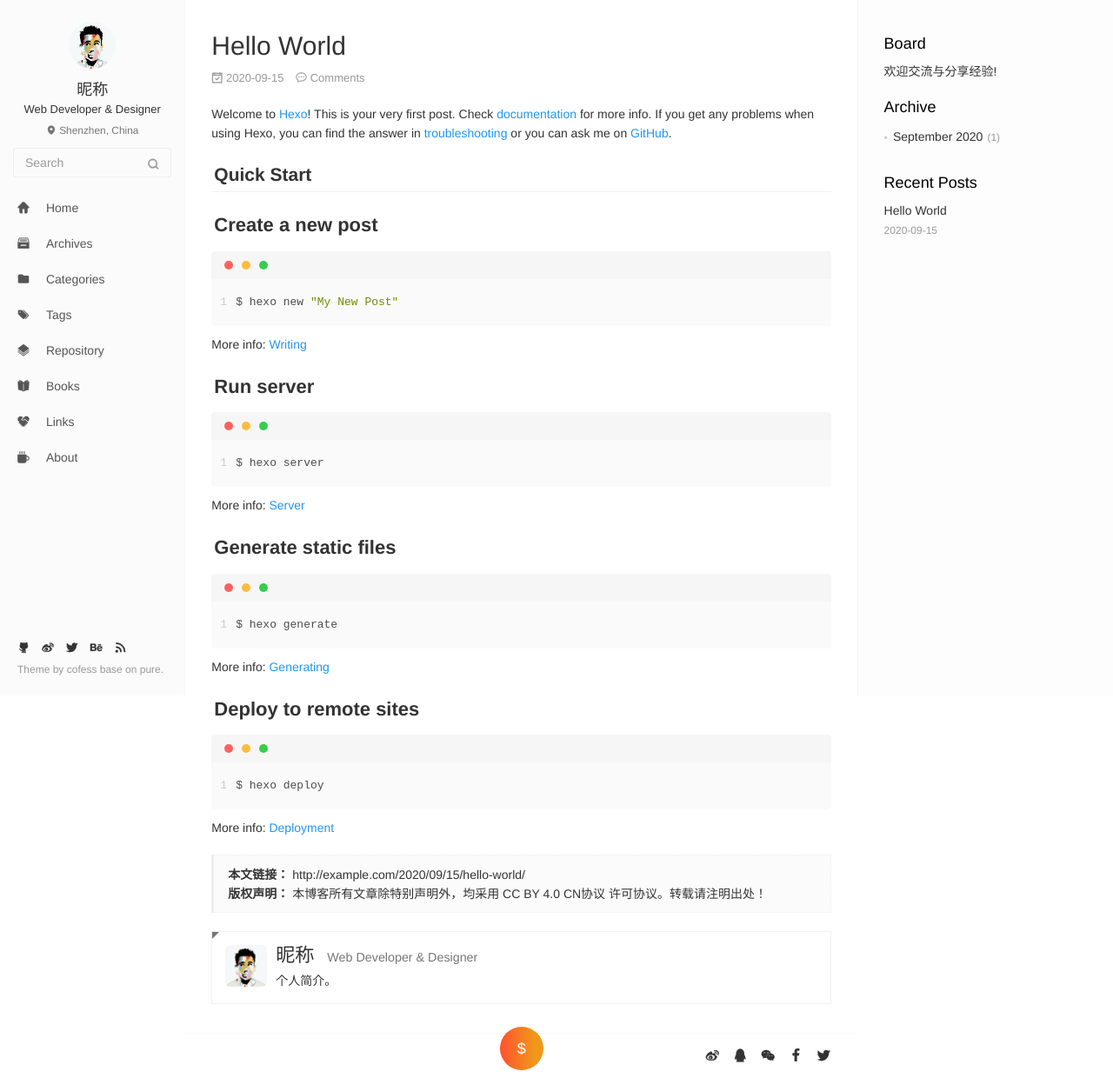
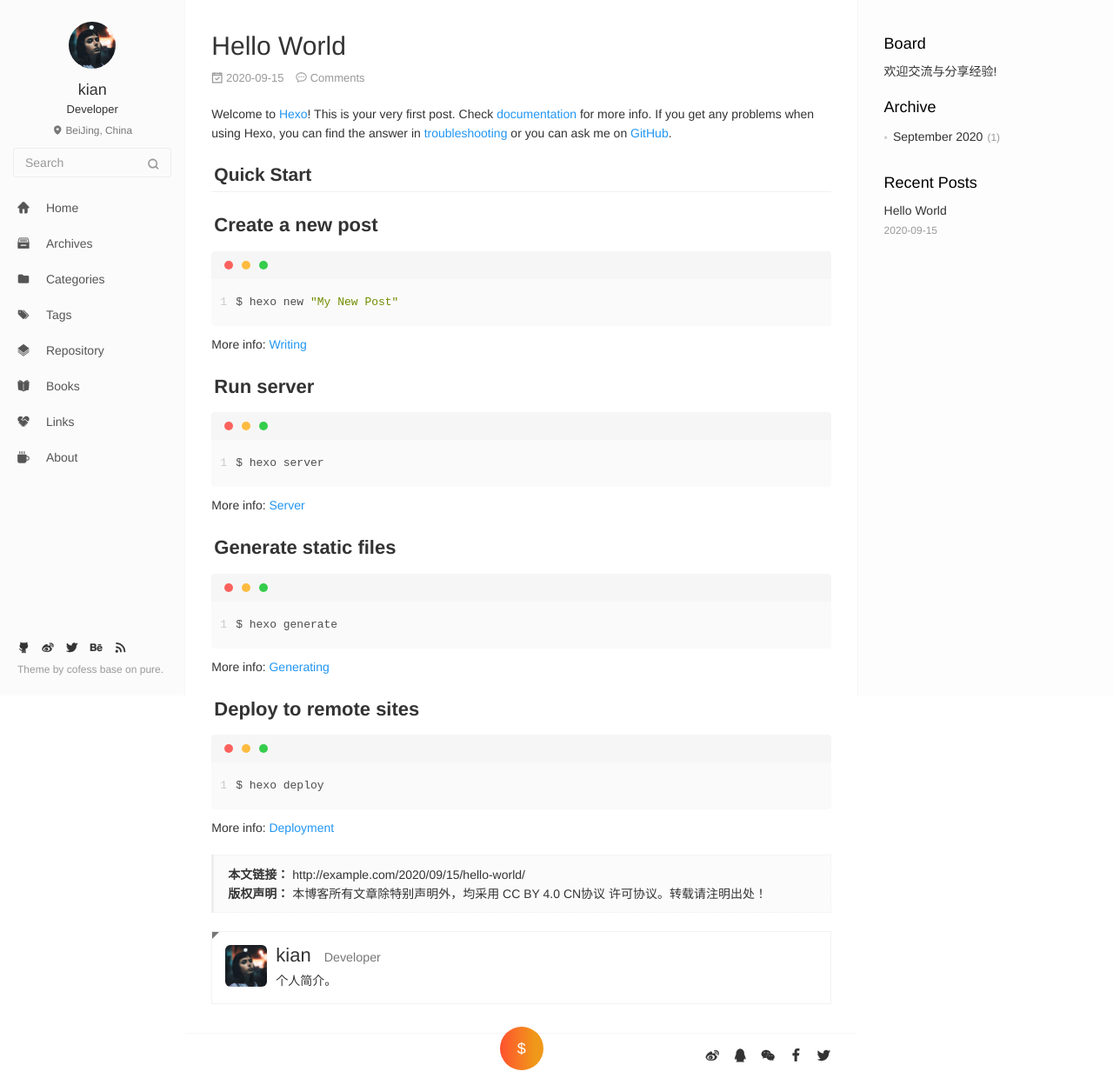
Before and after one commit to BossChow/BossChow.github.io, a plain HTML site: page 2020/09/15/hello-world/index.html in a window 1280 px wide. Shown: the whole page at 87% size. Drawn offline with nearby package versions, Linux system fonts and the light colour scheme; a script that the page names is missing.

Commit message:
Site updated: 2020-09-16 01:46:28

```diff
--- a/2020/09/15/hello-world/index.html
+++ b/2020/09/15/hello-world/index.html
@@ -54,12 +54,12 @@
 
 
       <div class="profile-block text-center">
-        <a id="avatar" href="https://github.com/cofess" target="_blank">
-          <img class="img-circle img-rotate" src="/images/avatar.jpg" width="200" height="200">
+        <a id="avatar" href="https://github.com/bosschow" target="_blank">
+          <img class="img-circle img-rotate" src="/images/avatar.png" width="200" height="200">
         </a>
-        <h2 id="name" class="hidden-xs hidden-sm">昵称</h2>
-        <h3 id="title" class="hidden-xs hidden-sm hidden-md">Web Developer &amp; Designer</h3>
-        <small id="location" class="text-muted hidden-xs hidden-sm"><i class="icon icon-map-marker"></i> Shenzhen, China</small>
+        <h2 id="name" class="hidden-xs hidden-sm">kian</h2>
+        <h3 id="title" class="hidden-xs hidden-sm hidden-md">Developer</h3>
+        <small id="location" class="text-muted hidden-xs hidden-sm"><i class="icon icon-map-marker"></i> BeiJing, China</small>
       </div>
 
       <div class="search" id="search-form-wrap">
@@ -332,12 +332,12 @@
   <div class="panel-body">
     <figure class="media">
       <div class="media-left">
-        <a href="https://github.com/cofess" target="_blank" class="img-burn thumb-sm visible-lg">
-          <img src="/images/avatar.jpg" class="img-rounded w-full" alt="">
+        <a href="https://github.com/bosschow" target="_blank" class="img-burn thumb-sm visible-lg">
+          <img src="/images/avatar.png" class="img-rounded w-full" alt="">
         </a>
       </div>
       <div class="media-body">
-        <h3 class="media-heading"><a href="https://github.com/cofess" target="_blank"><span class="text-dark">昵称</span><small class="ml-1x">Web Developer &amp; Designer</small></a></h3>
+        <h3 class="media-heading"><a href="https://github.com/bosschow" target="_blank"><span class="text-dark">kian</span><small class="ml-1x">Developer</small></a></h3>
         <div>个人简介。</div>
       </div>
     </figure>
```
Also changed, not shown: archives/2020/09/index.html (+5 -5 lines), archives/2020/index.html (+5 -5 lines), archives/index.html (+5 -5 lines), index.html (+8 -8 lines), images/avatar_bk.jpg (renamed from images/avatar.jpg), images/avatar_ori.jpg (added).
